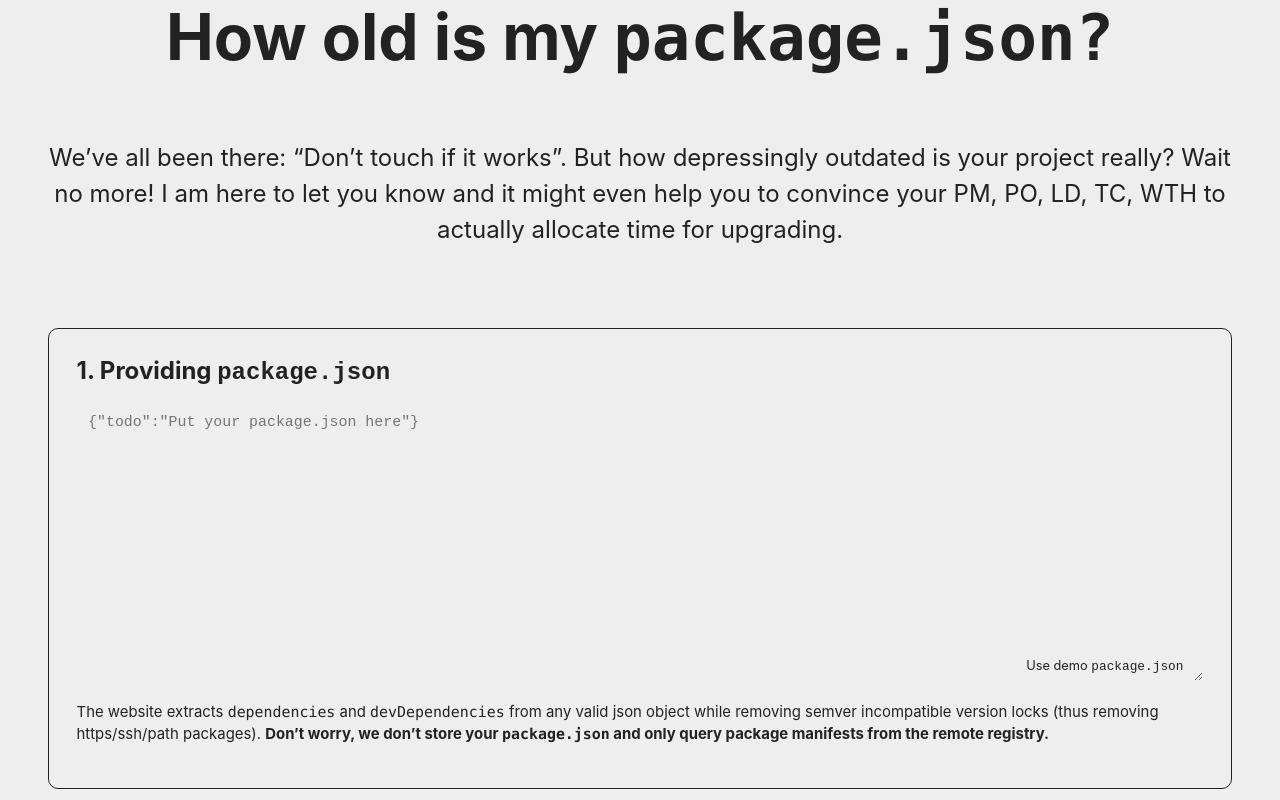
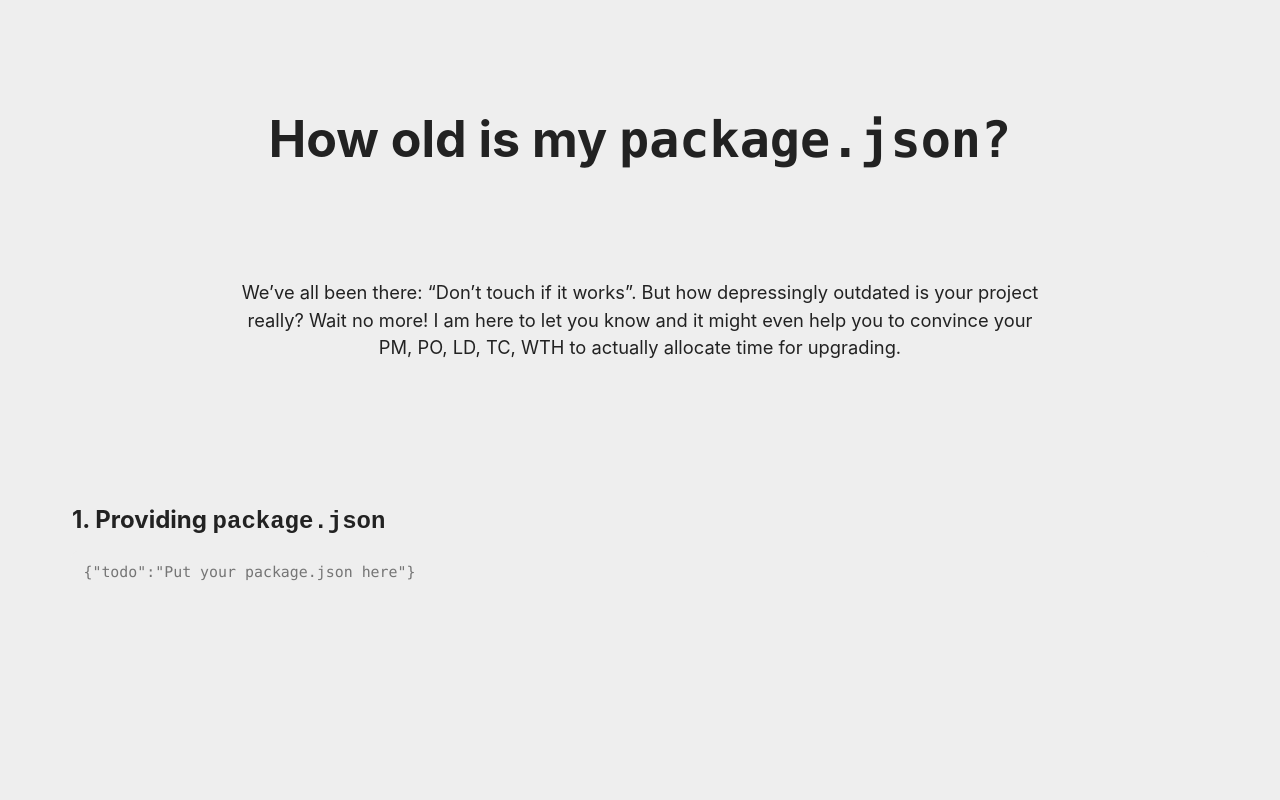
Before and after one commit to onetdev/how-outdated-is-your-package-json, a Next.js app: page / in a window 1280 px wide. Shown: the top 800 px of the page. Built offline with nearby package versions, Linux system fonts and the light colour scheme.

Commit message:
style(home): changing colors, spacing and borders for home

```diff
--- a/src/components/atoms/TextArea.module.css
+++ b/src/components/atoms/TextArea.module.css
@@ -3,9 +3,10 @@
   border: none;
   outline: none;
   resize: vertical;
+  font-family: var(--font-monospace);
   font-size: var(--step--2);
   padding: var(--space-2xs);
-  border-radius: var(--space-2xs);
-  background-color: var(--surface);
-  color: var(--on-surface);
+  border-radius: var(--space-3xs);
+  background-color: var(--background);
+  color: var(--on-background);
 }
--- a/src/components/molecules/StepSection.module.css
+++ /dev/null
@@ -1,16 +0,0 @@
-.container {
-  margin: 1rem;
-  padding: var(--space-s-m);
-  text-align: left;
-  border: 1px solid var(--on-background);
-  border-radius: 10px;
-}
-.container__title {
-  margin: 0 0 1rem 0;
-  font-size: 1.5rem;
-}
-.container__paragraph {
-  margin: 0;
-  font-size: 1rem;
-  line-height: 1.4;
-}
--- a/src/components/molecules/StepSection.tsx
+++ b/src/components/molecules/StepSection.tsx
@@ -1,7 +1,5 @@
-import { clsx } from "clsx";
 import { FunctionComponent, PropsWithChildren, ReactNode } from "react";
-
-import styles from "@/components/molecules/StepSection.module.css";
+import styled from "styled-components";
 
 type StepSectionProps = PropsWithChildren<{
   title?: ReactNode;
@@ -12,10 +10,21 @@ const StepSection: FunctionComponent<StepSectionProps> = ({
   children,
   className,
 }) => (
-  <section className={clsx(styles.container, className)}>
-    {title && <h2 className={styles["container__title"]}>{title}</h2>}
+  <Container className={className}>
+    {title && <Title>{title}</Title>}
     {children}
-  </section>
+  </Container>
 );
 
+const Container = styled.section`
+  padding: var(--space-s-m);
+  margin: var(--space-3xs);
+  text-align: left;
+  background: var(--surface);
+`;
+const Title = styled.h2`
+  margin: 0 0 1rem 0;
+  font-size: 1.5rem;
+`;
+
 export default StepSection;
--- a/src/components/templates/MainLayout.module.css
+++ b/src/components/templates/MainLayout.module.css
@@ -1,5 +1,5 @@
 .wrapper {
-  padding: 0 2rem;
+  padding: 0 var(--space-m-l);
   min-height: 100vh;
 }
 .footer {
--- a/src/pages/index.tsx
+++ b/src/pages/index.tsx
@@ -31,12 +31,12 @@ const Home: FunctionComponent = () => {
         How old is my <code className={styles.code}>package.json?</code>
       </h1>
 
-      <p className={styles.description}>
+      <div className={styles.intro}>
         We&#8217;ve all been there: &#8220;Don&#8217;t touch if it works&#8221;.
         But how depressingly outdated is your project really? Wait no more! I am
         here to let you know and it might even help you to convince your PM, PO,
         LD, TC, WTH to actually allocate time for upgrading.
-      </p>
+      </div>
 
       <div className={styles.stepContainer}>
         <StepPackage
--- a/src/styles/Home.module.css
+++ b/src/styles/Home.module.css
@@ -1,19 +1,15 @@
-.container {
-  padding: 0 2rem;
-}
 .title {
-  margin: 0;
+  margin: var(--space-2xl-3xl) var(--space-s-m);
+  font-size: var(--step-4);
   line-height: 1.15;
-  font-size: 4rem;
-}
-.title,
-.description {
   text-align: center;
 }
-.description {
-  margin: 4rem 0;
+.intro {
+  margin: var(--space-2xl-3xl) auto;
+  text-align: center;
+  max-width: 800px;
   line-height: 1.5;
-  font-size: 1.5rem;
+  font-size: var(--step--1);
 }
 .code {
   font-family: var(--font-monospace);
```
